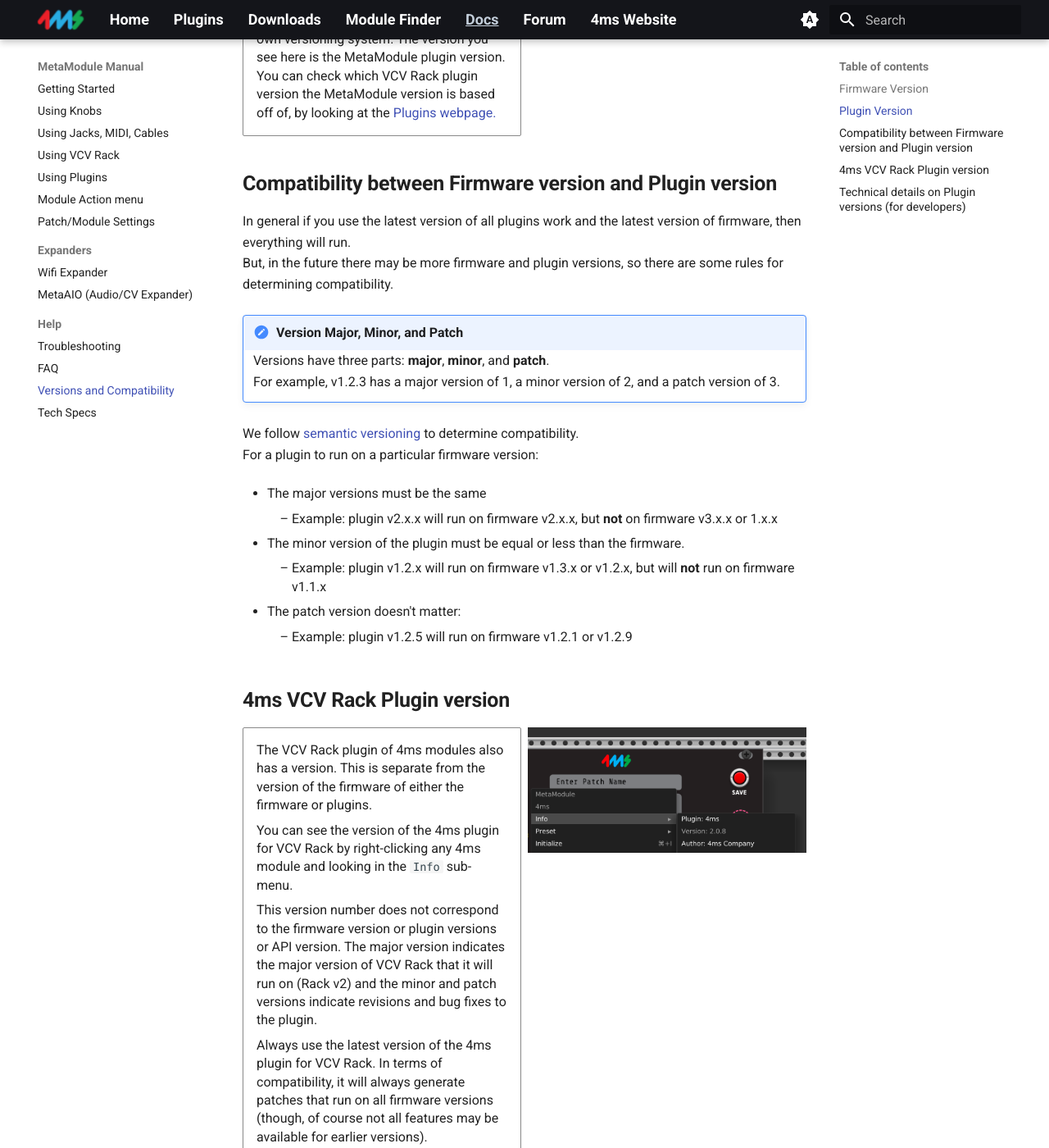
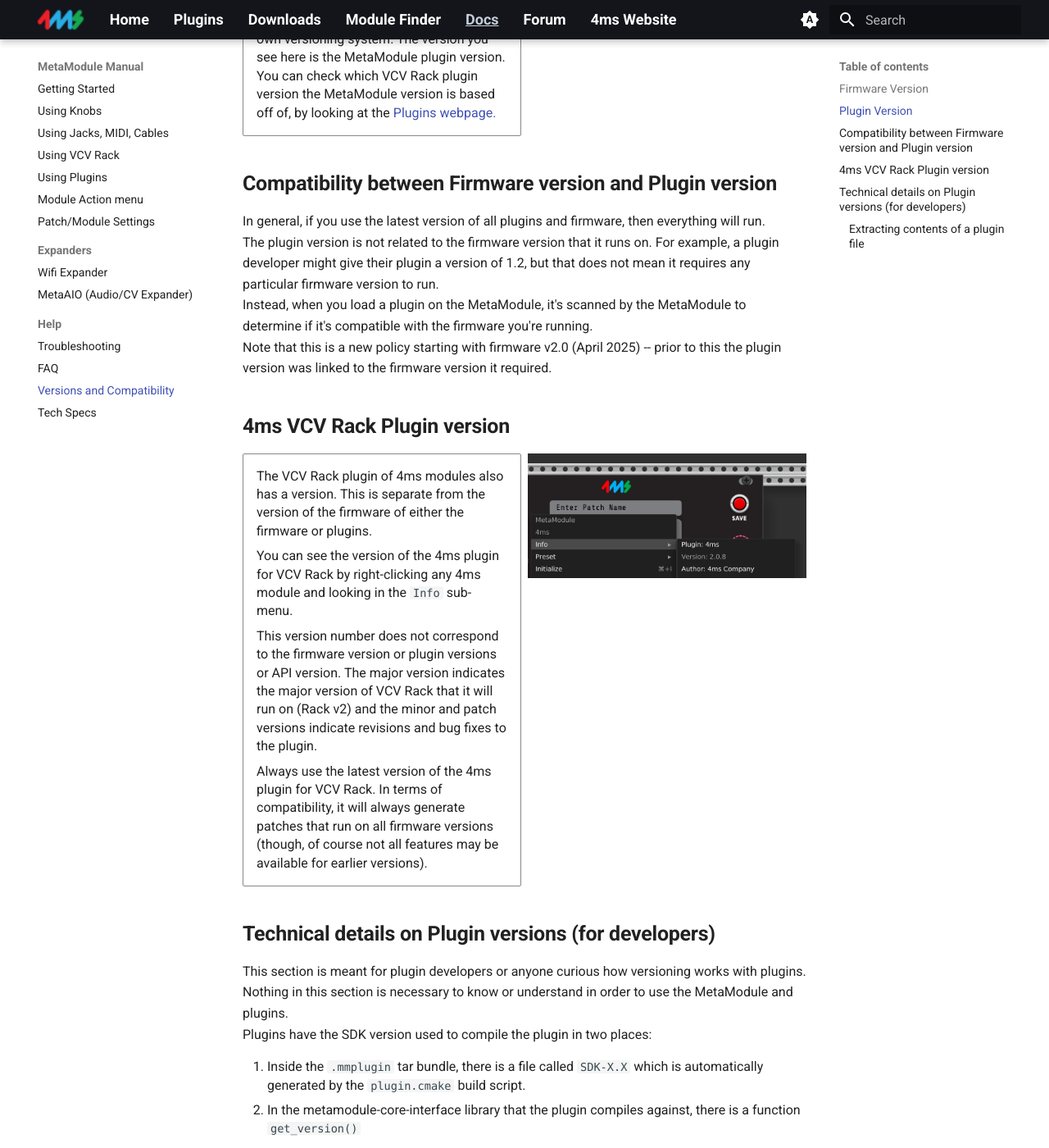
Before and after one commit to 4ms/metamodule-docs-website, an MkDocs documentation site: the page built from docs/versions.md, in a window 1280 px wide and 1400 px high, scrolled down 953 px. Shown: the whole window at 82% size. Built offline with MkDocs 1.6.1 and Material for MkDocs 9.7.7, drawn with Linux system fonts in a browser that asks for light colours; some of the changed text lies outside the part shown.

Commit message:
Updating docs to v2.0: typos and updated how versioning works

```diff
--- a/docs/using_metamodule.md
+++ b/docs/using_metamodule.md
@@ -107,7 +107,7 @@ You can create a new knob set in several ways:
 
 ---
 
-## Creating a new Knob Mapping or MIDI CC Mapping
+## Creating a new Knob Mapping or MIDI CC/Note Mapping
 
 From the Patch View page:
 
@@ -133,7 +133,7 @@ From the Patch View page:
 
 -  __3. Wiggle the knob you want to map to__
 
-    If you're mapping MIDI CC, then send MIDI CC messages
+    If you're mapping with MIDI, then send MIDI CC or MIDI Notes
 
    [![Knob Set](./img/plaits-mapping-add.png){ .half }](./img/plaits-mapping-add.png)
 
--- a/docs/versions.md
+++ b/docs/versions.md
@@ -45,37 +45,18 @@ attempts to explain the different version you may encounter.
 
 ## Compatibility between Firmware version and Plugin version
 
-In general if you use the latest version of all plugins work and the latest
-version of firmware, then everything will run.
+In general, if you use the latest version of all plugins and firmware, then everything will run.
 
-But, in the future there may be more firmware and plugin versions, so there are some rules
-for determining compatibility.
+The plugin version is not related to the firmware version that it runs on. For example, a plugin
+developer might give their plugin a version of 1.2, but that does not mean it requires any
+particular firmware version to run.
 
-!!! note "Version Major, Minor, and Patch"
-    Versions have three parts: __major__, __minor__, and __patch__.
-
-    For example, v1.2.3 has a major version of 1, a minor version of 2, and a
-    patch version of 3.
+Instead, when you load a plugin on the MetaModule, it's scanned by the MetaModule to determine if
+it's compatible with the firmware you're running.
 
 
-We follow [semantic versioning](https://semver.org/) to determine compatibility.
-
-For a plugin to run on a particular firmware version:
-
-- The major versions must be the same
-
-    - Example: plugin v2.x.x will run on firmware v2.x.x, but __not__ on firmware v3.x.x or 1.x.x
-
-- The minor version of the plugin must be equal or less than the firmware.
-
-    - Example: plugin v1.2.x will run on firmware v1.3.x or v1.2.x, but will __not__ run on firmware v1.1.x
-
-- The patch version doesn't matter:
-
-    - Example: plugin v1.2.5 will run on firmware v1.2.1 or v1.2.9
-
-
-
+Note that this is a new policy starting with firmware v2.0 (April 2025) -- prior to this the plugin
+version was linked to the firmware version it required.
 
 
 ## 4ms VCV Rack Plugin version
@@ -110,19 +91,12 @@ This section is meant for plugin developers or anyone curious how versioning
 works with plugins. Nothing in this section is necessary to know or understand
 in order to use the MetaModule and plugins.
 
-Plugins have their version in three places. While this is overly redundant, it
-offers some boosts in performance for the plugin loader.
+Plugins have the SDK version used to compile the plugin in two places:
 
- 1. The filename contains a version string: `supermodules-v1.2.3.mmplugin`.
-    This MUST be in the form `-vX.X.X` where X is a series of digits 0-9.
- 2. Inside the `.mmplugin` tar bundle, there is a file called `SDK-X.X` which
+ 1. Inside the `.mmplugin` tar bundle, there is a file called `SDK-X.X` which
     is automatically generated by the `plugin.cmake` build script.
- 3. In the metamodule-core-interface library that the plugin compiles against,
+ 2. In the metamodule-core-interface library that the plugin compiles against,
     there is a function `get_version()`
-
-Since un-tarring all .mmplugin files found on the disk consumes a lot of time
-and memory, the version is embedded into the filename so that the plugin loader
-GUI can quickly display all found plugin files.
 
 The `SDK-X.X` file is present so that the plugin loader can abort early if it
 untars a file with an incompatible version. This file provides a small amount
@@ -130,3 +104,17 @@ of assurance that executing the code in the plugin will not crash.
 
 The `get_version()` symbol is called only after the the first two checks have passed.
 This returns a major, minor, and revision.
+
+#### Extracting contents of a plugin file
+
+If you have an unknown plugin and wish to open a plugin up to see what version it needs, you
+can extract the contents.
+   - On MacOS, right-click the .mmplugin file and open it with "Archive Utility"
+   - On Linux, type the command: `tar -xf PluginFileName.mmplugin`
+   - On Windows, you can use a mingw shell and type the linux command. Or you
+     may be able to use 7zip or TarTool if you rename the .mmplugin file to end
+     in .tar.
+
+ Once you have it extracted, you will see a file starting with `SDK-`. This
+ indicates the version. For instance `SDK-2.0` means the plugin requires
+ firmware v2.0 or later (but earlier than the next major release which is 3.0).
```
Also changed, not shown: docs/getting_started.md (+2 -2 lines).
